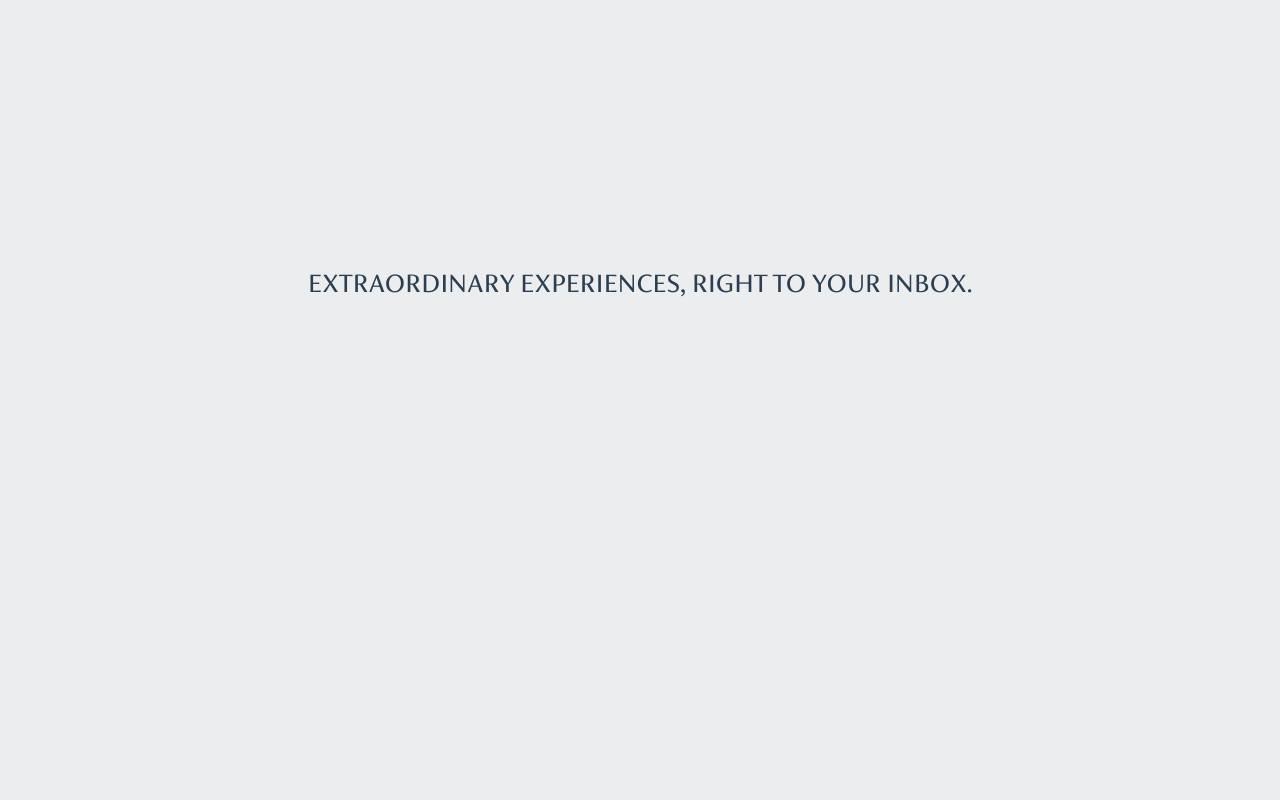
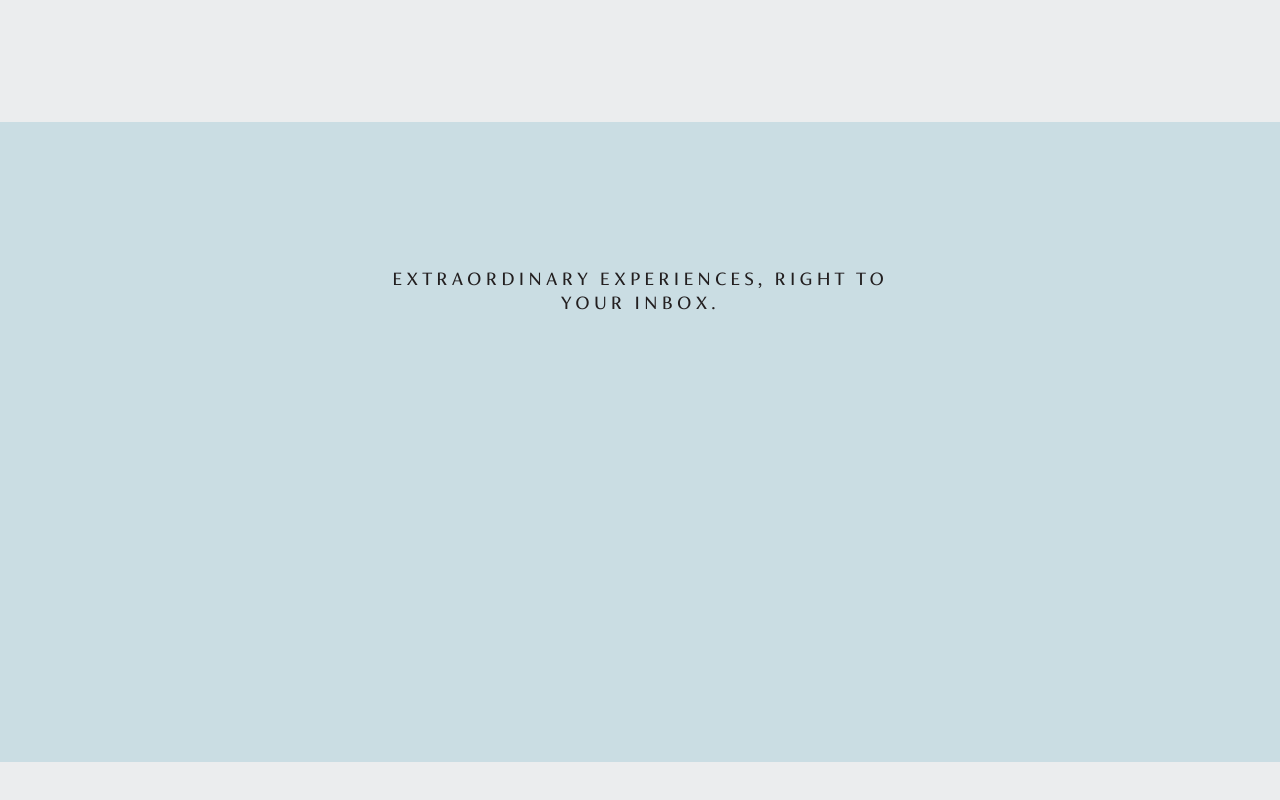
Before and after one commit to wahyuPM/elite-havens, a Vue app: page /#/ in a window 1280 px wide. Shown: the part 8540-9340 px from the top of the page. Built offline with nearby package versions, Linux system fonts and the light colour scheme; no server answers; a web font is replaced by a local one.

Commit message:
add : tittle subscribe section

```diff
--- a/src/assets/scss/_subscribe.scss
+++ b/src/assets/scss/_subscribe.scss
@@ -0,0 +1,4 @@
+.subscribe{
+    background-color: #CADDE3;
+    min-height: 80vh;
+}
--- a/src/assets/scss/_tagline.scss
+++ b/src/assets/scss/_tagline.scss
@@ -14,6 +14,19 @@
         margin: 0 auto;
     }
 
+    h3{
+
+        text-transform: uppercase;
+        font-weight: 400;
+        font-size: 20px;
+        color: $primary;
+        text-align: center;
+        letter-spacing: 0.2em;
+        margin-bottom: 2rem;
+        width: 45%;
+        margin: 0 auto;
+    }
+
     &-content{
         padding-bottom: 4rem;
         border-bottom: 1px solid rgba(35, 31, 32, 0.15);
--- a/src/assets/scss/main.scss
+++ b/src/assets/scss/main.scss
@@ -14,4 +14,5 @@ $input-border-radius: 40px;
 @import "destination.scss";
 @import "button.scss";
 @import "difference.scss";
-@import "signature.scss"
+@import "signature.scss";
+@import "subscribe.scss";
```
Also changed, not shown: src/assets/css/main.css.
